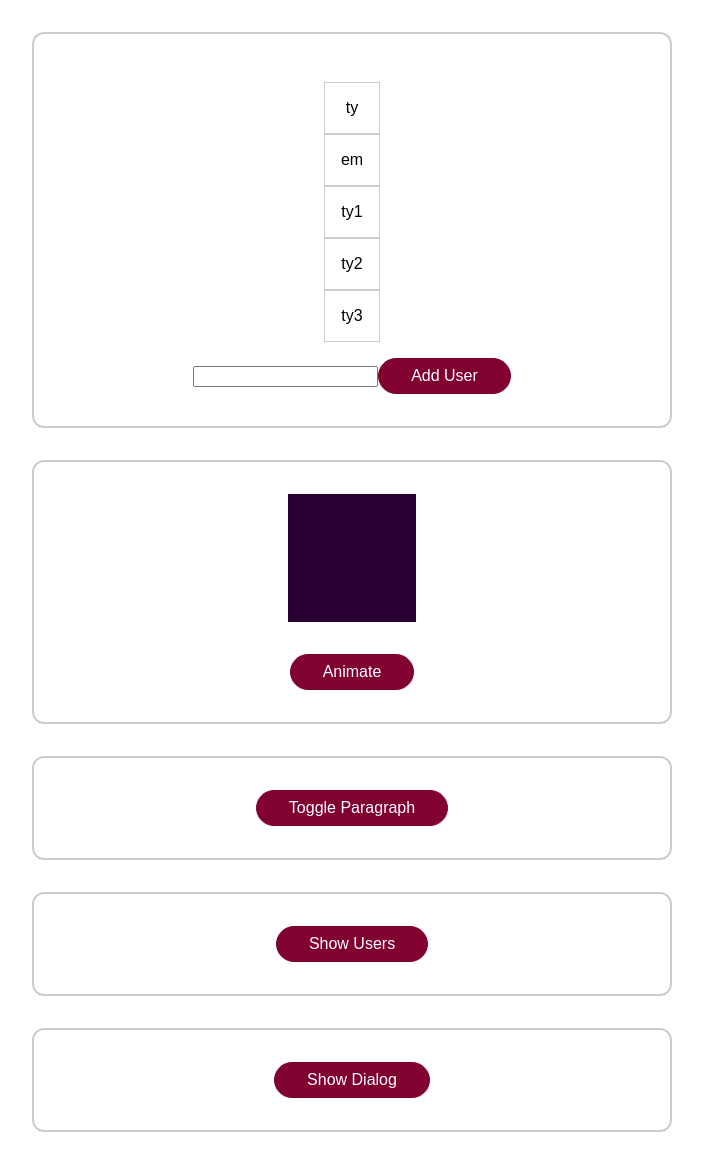
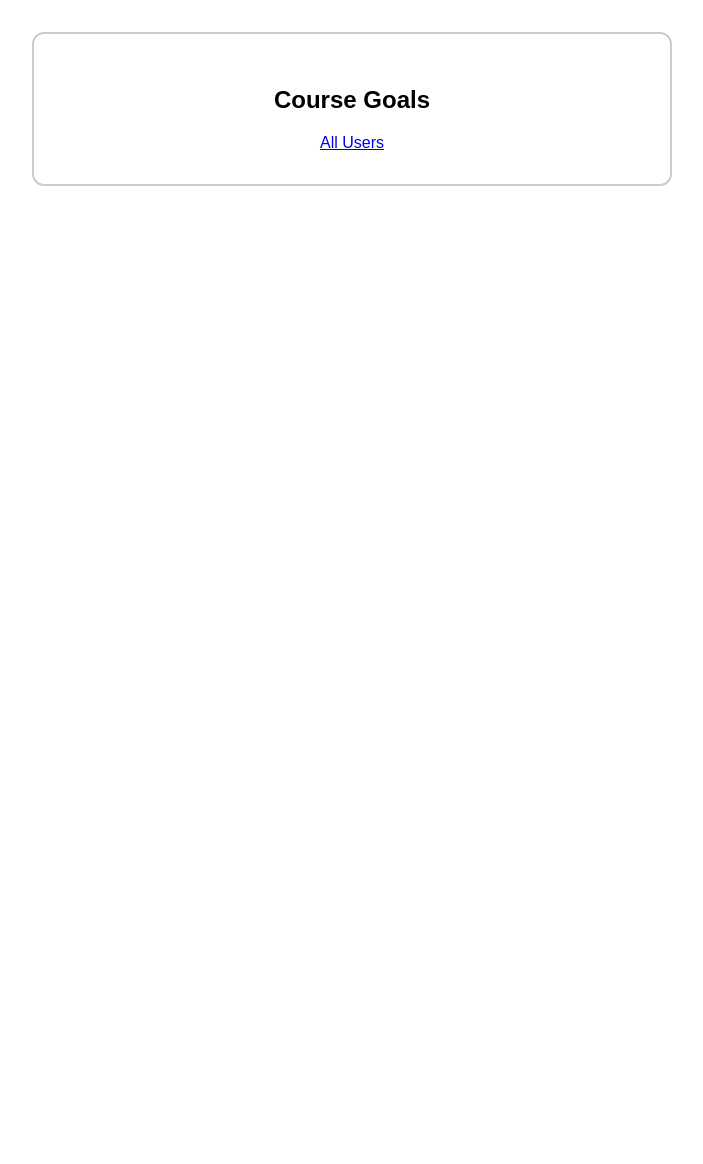
Before and after one commit to babyazalea/vue-animations, a Vue app: page /goals in a window 1280 px wide. Shown: the whole page, without its empty margins (288-991 px from the left). After the commit the page ends 800 px from the top, so only its background shows below. Built offline with nearby package versions, Linux system fonts and the light colour scheme.

Commit message:
route animation with vue-router & transition-component

```diff
--- a/package.json
+++ b/package.json
@@ -9,7 +9,8 @@
   },
   "dependencies": {
     "core-js": "^3.6.5",
-    "vue": "^3.0.0"
+    "vue": "^3.0.0",
+    "vue-router": "^4.0.4"
   },
   "devDependencies": {
     "@vue/cli-plugin-babel": "~4.5.0",
--- a/src/App.vue
+++ b/src/App.vue
@@ -1,48 +1,17 @@
 <template>
-  <div class="container">
-    <list-data></list-data>
-  </div>
-  <div class="container">
-    <div class="block" :class="{ animate: animatedBlock }"></div>
-    <button @click="animateBlock">Animate</button>
-  </div>
-  <div class="container">
-    <transition
-      :css="false"
-      @before-enter="beforEnter"
-      @enter="enter"
-      @after-enter="afterEnter"
-      @before-leave="beforeLeave"
-      @leave="leave"
-      @after-leave="afterLeave"
-      @enter-cancelled="enterCancelled"
-      @leave-cancelled="leaveCancelled"
-    >
-      <p v-if="paraIsVisible">This is only sometimes visible</p>
+  <router-view v-slot="slotProps">
+    <transition name="route" mode="out-in">
+      <component :is="slotProps.Component"></component>
     </transition>
-    <button @click="toggleParagraph">Toggle Paragraph</button>
-  </div>
-  <div class="container">
-    <transition name="fade-button" mode="out-in">
-      <button @click="showUsers" v-if="!usersAreVisible">Show Users</button>
-      <button @click="hideUsers" v-else>Hide Users</button>
-    </transition>
-  </div>
-  <base-modal @close="hideDialog" :open="dialogIsVisible">
-    <p>This is a test dialog!</p>
-    <button @click="hideDialog">Close it!</button>
-  </base-modal>
-  <div class="container">
-    <button @click="showDialog">Show Dialog</button>
-  </div>
+  </router-view>
 </template>
 
 <script>
-import ListData from './components/ListData.vue';
+// import ListData from './components/ListData.vue';
 
 export default {
   components: {
-    ListData
+    // ListData
   },
   data() {
     return {
@@ -191,6 +160,17 @@
   opacity: 1;
 }
 
+.route-enter-from {
+}
+.route-enter-active {
+  animation: slide-scale 0.4s ease-out;
+}
+.route-enter-to {
+}
+
+.route-leave-active {
+  animation: slide-scale 0.4s ease-in;
+}
 @keyframes slide-scale {
   0% {
     transform: translateX(0) scale(1);
--- a/src/main.js
+++ b/src/main.js
@@ -1,10 +1,25 @@
 import { createApp } from 'vue';
+import { createRouter, createWebHistory } from 'vue-router';
 
 import App from './App.vue';
 import BaseModal from './components/BaseModal.vue';
+import AllUsers from './pages/AllUsers.vue';
+import CourseGoals from './pages/CourseGoals.vue';
+
+const router = createRouter({
+  history: createWebHistory(),
+  routes: [
+    { path: '/', component: AllUsers },
+    { path: '/goals', component: CourseGoals }
+  ]
+});
 
 const app = createApp(App);
 
 app.component('base-modal', BaseModal);
 
-app.mount('#app');
+app.use(router);
+
+router.isReady().then(function() {
+  app.mount('#app');
+});
--- /dev/null
+++ b/src/pages/AllUsers.vue
@@ -0,0 +1,6 @@
+<template>
+  <div class="container">
+    <h2>All Users</h2>
+    <router-link to="/goals">Course Goals</router-link>
+  </div>
+</template>
--- /dev/null
+++ b/src/pages/CourseGoals.vue
@@ -0,0 +1,6 @@
+<template>
+  <div class="container">
+    <h2>Course Goals</h2>
+    <router-link to="/">All Users</router-link>
+  </div>
+</template>
```
Also changed, not shown: 1 other file (tests, documents, lock files or other folders).
